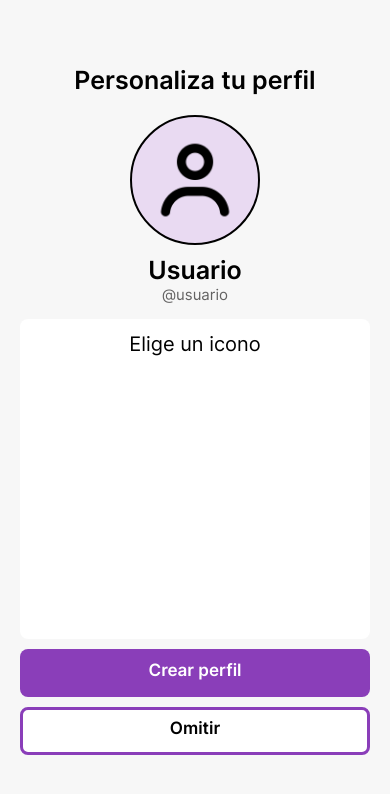
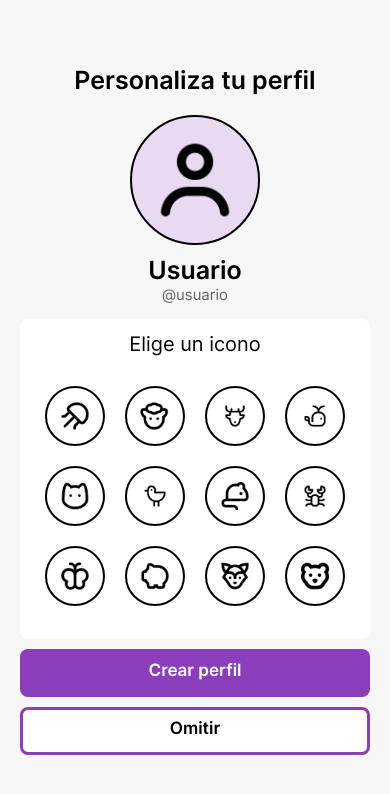
Before and after one commit to Cayetano97/WishList, a React Native app in the folder FrontEnd/: screen / in a window 390 px wide. Shown: the top 794 px of the page. Built offline with nearby package versions, Linux system fonts and the light colour scheme.

Commit message:
Icons and styles finished

```diff
--- a/FrontEnd/Globalstyles.js
+++ b/FrontEnd/Globalstyles.js
@@ -1,6 +1,4 @@
 import { StyleSheet } from "react-native";
-
-
 
 const globalstyles = StyleSheet.create({
 
--- a/FrontEnd/components/Login-Register/Customize-Profile.jsx
+++ b/FrontEnd/components/Login-Register/Customize-Profile.jsx
@@ -26,7 +26,7 @@ const CustomizeProfile = () => {
     <View style={globalstyles.main}>
       <Text style={styles.text}>Personaliza tu perfil</Text>
       <View style={styles.profile}>
-        <View style={styles.imageBackground}></View>
+        <View style={styles.imageBackground} />
         <Image source={User} style={[globalstyles.image, styles.image]} />
         <View style={styles.username}>
           <Text style={styles.nameText}>{name}</Text>
@@ -35,6 +35,56 @@ const CustomizeProfile = () => {
       </View>
       <View style={[globalstyles.card, styles.icons]}>
         <Text style={styles.textIcon}>Elige un icono</Text>
+        <View style={styles.animalIcons}>
+          <View style={styles.animalCards}>
+            <View style={styles.animalBorder} />
+            <Image source={Jellyfish} style={styles.animalImages} />
+          </View>
+          <View style={styles.animalCards}>
+            <View style={styles.animalBorder} />
+            <Image source={Sheep} style={styles.animalImages} />
+          </View>
+          <View style={styles.animalCards}>
+            <View style={styles.animalBorder} />
+            <Image source={Deer} style={styles.animalImages} />
+          </View>
+          <View style={styles.animalCards}>
+            <View style={styles.animalBorder} />
+            <Image source={Whale} style={styles.animalImages} />
+          </View>
+          <View style={styles.animalCards}>
+            <View style={styles.animalBorder} />
+            <Image source={Cat} style={styles.animalImages} />
+          </View>
+          <View style={styles.animalCards}>
+            <View style={styles.animalBorder} />
+            <Image source={Bird} style={styles.animalImages} />
+          </View>
+          <View style={styles.animalCards}>
+            <View style={styles.animalBorder} />
+            <Image source={Mouse} style={styles.animalImages} />
+          </View>
+          <View style={styles.animalCards}>
+            <View style={styles.animalBorder} />
+            <Image source={Crab} style={styles.animalImages} />
+          </View>
+          <View style={styles.animalCards}>
+            <View style={styles.animalBorder} />
+            <Image source={Butterfly} style={styles.animalImages} />
+          </View>
+          <View style={styles.animalCards}>
+            <View style={styles.animalBorder} />
+            <Image source={Pig} style={styles.animalImages} />
+          </View>
+          <View style={styles.animalCards}>
+            <View style={styles.animalBorder} />
+            <Image source={Fox} style={styles.animalImages} />
+          </View>
+          <View style={styles.animalCards}>
+            <View style={styles.animalBorder} />
+            <Image source={Bear} style={styles.animalImages} />
+          </View>
+        </View>
       </View>
       <TouchableOpacity
         style={[globalstyles.button, globalstyles.purpleMainButton]}
@@ -128,4 +178,34 @@ const styles = StyleSheet.create({
     marginBottom: 20,
     textAlign: "center",
   },
+
+  animalIcons: {
+    display: "flex",
+    flexDirection: "row",
+    flexWrap: "wrap",
+    justifyContent: "center",
+  },
+
+  animalCards: {
+    display: "flex",
+    justifyContent: "center",
+    alignItems: "center",
+    marginVertical: 10,
+  },
+
+  animalBorder: {
+    borderRadius: 500,
+    borderColor: "#000",
+    borderWidth: 2,
+    width: 60,
+    height: 60,
+    marginHorizontal: 10,
+  },
+
+  animalImages: {
+    width: 70,
+    height: 70,
+    zIndex: 1,
+    position: "absolute",
+  },
 });
```
